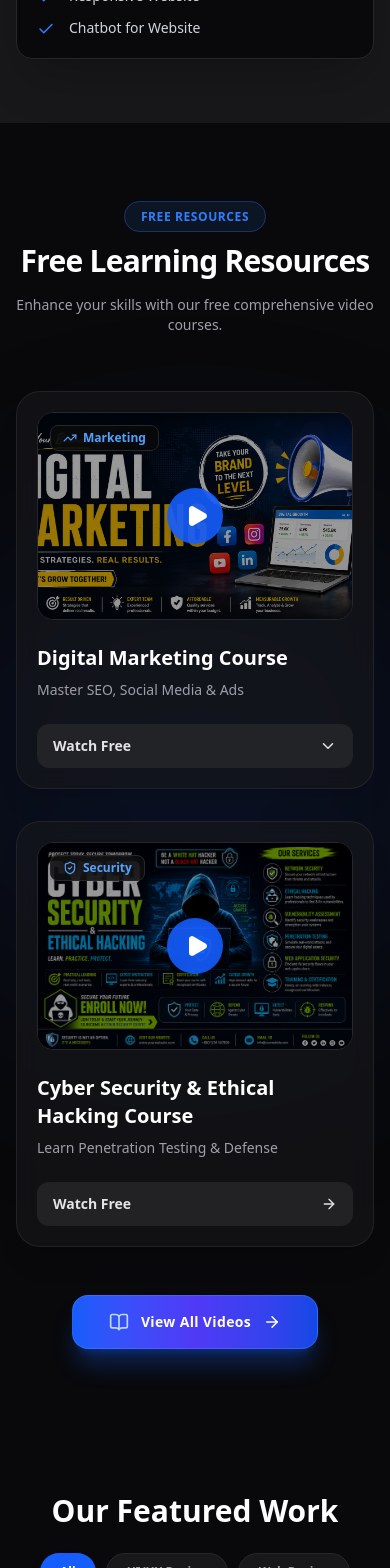
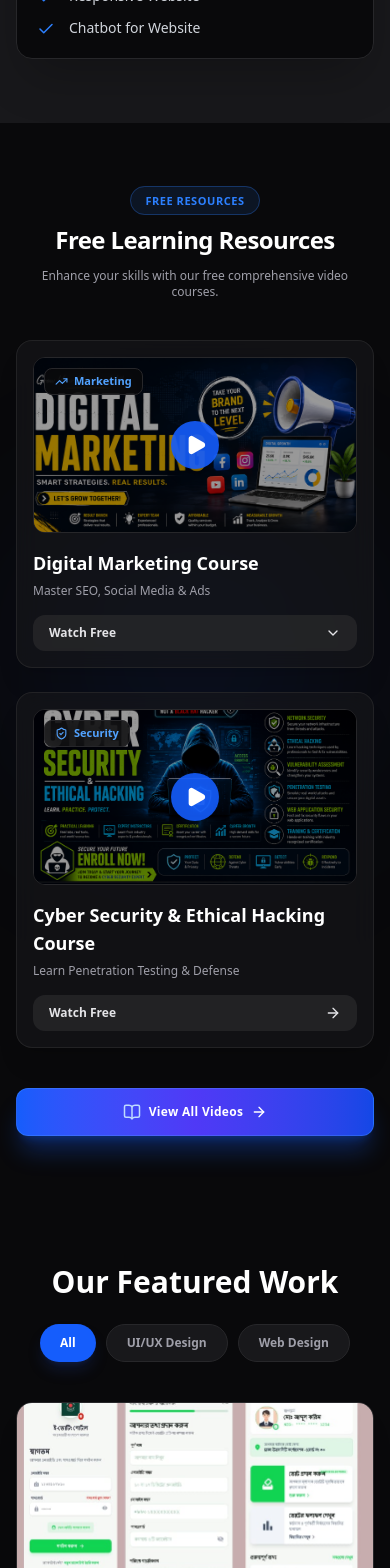
Before and after one commit to injamamulhoqtamim-bit/zyntrix-marketing, a Next.js app: page / in a window 390 px wide. Shown: the part 2640-4208 px from the top of the page. Built offline with nearby package versions, Linux system fonts and the light colour scheme.

Commit message:
404 not found

```diff
--- a/src/components/FreeResources.jsx
+++ b/src/components/FreeResources.jsx
@@ -1,11 +1,14 @@
 import React, { useState } from 'react';
-import { Play, ArrowRight, BookOpen, ShieldCheck, TrendingUp, ChevronDown } from "lucide-react";
+import { Play, ArrowRight, BookOpen, ShieldCheck, TrendingUp, ChevronDown, Home, ArrowLeft, AlertTriangle } from "lucide-react";
 
 export default function FreeResources({ lang = "en" }) {
-  // ডিজিটাল মার্কেটিং সাব-মেনু ওপেন/ক্লোজ স্টেট (মোবাইল ও ডেস্কটপ উভয়ের জন্য)
+  // ডিজিটাল মার্কেটিং সাব-মেনু ওপেন/ক্লোজ স্টেট
   const [showMarketingLinks, setShowMarketingLinks] = useState(false);
 
-  // ভাষা অনুযায়ী টেক্সট কনটেন্ট এবং আলাদা ভিডিও/ড্রাইভ লিংক
+  // 404 পেজ দেখানোর জন্য স্টেট (true হলে 404 পেজ রেন্ডার হবে)
+  const [isNotFoundPage, setIsNotFoundPage] = useState(false);
+
+  // ভাষা অনুযায়ী টেক্সট কনটেন্ট এবং লিংকসমূহ
   const content = {
     en: {
       badge: "Free Resources",
@@ -13,18 +16,20 @@ export default function FreeResources({ lang = "en" }) {
       subtitle: "Enhance your skills with our free comprehensive video courses.",
       card1Title: "Digital Marketing Course",
       card1Sub: "Master SEO, Social Media & Ads",
-      // ডিজিটাল মার্কেটিং এর সাব-কোর্সের লিংকসমূহ
       marketingSub1: "Digital Marketing Basic UY LAB",
-      marketingSub1Link: "https://drive.google.com/drive/folders/1BHpFXqwWsmo4xPyAlUKFKlKzSmFh_cb2?usp=drive_link", // এখানে আপনার লিংক দিন
+      marketingSub1Link: "https://drive.google.com/drive/folders/1BHpFXqwWsmo4xPyAlUKFKlKzSmFh_cb2?usp=drive_link",
       marketingSub2: "Email Marketing",
-      marketingSub2Link: "https://drive.google.com/drive/folders/1OeVjeYT1i3RMEWQAecv_xNXaH7tV-BGA?usp=drive_link", // এখানে আপনার লিংক দিন
-
+      marketingSub2Link: "https://drive.google.com/drive/folders/1OeVjeYT1i3RMEWQAecv_xNXaH7tV-BGA?usp=drive_link",
       card2Title: "Cyber Security & Ethical Hacking Course",
       card2Sub: "Learn Penetration Testing & Defense",
-      card2Link: "https://drive.google.com/drive/folders/1uszP50mxR3K59cKqTrIOwQmH8PaKHJ0V?usp=drive_link", // এখানে আপনার ড্রাইভ লিংক দেওয়া আছে
+      card2Link: "https://drive.google.com/drive/folders/1uszP50mxR3K59cKqTrIOwQmH8PaKHJ0V?usp=drive_link",
       watchBtn: "Watch Free",
       mainBtnText: "View All Videos",
-      mainBtnLink: "https://www.youtube.com/@YOUR_CHANNEL",
+      // 404 পেজের জন্য টেক্সট
+      notFoundCode: "404",
+      notFoundTitle: "Oops! Page Not Found",
+      notFoundDesc: "The video archive or channel you are looking for might have been removed, had its name changed, or is temporarily unavailable.",
+      backHomeBtn: "Back to Home",
     },
     bn: {
       badge: "ফ্রি রিসোর্স",
@@ -32,73 +37,115 @@ export default function FreeResources({ lang = "en" }) {
       subtitle: "আমাদের ফ্রি কমপ্লিট ভিডিও কোর্সের মাধ্যমে আপনার দক্ষতা বাড়িয়ে নিন।",
       card1Title: "ডিজিটাল মার্কেটিং কোর্স",
       card1Sub: "এসইও, সোশ্যাল মিডিয়া এবং এডস মাস্টার করুন",
-      // ডিজিটাল মার্কেটিং এর সাব-কোর্সের লিংকসমূহ
       marketingSub1: "Digital Marketing Basic UY LAB",
-      marketingSub1Link: "https://www.youtube.com/watch?v=YOUR_UY_LAB_LINK", // এখানে আপনার লিংক দিন
+      marketingSub1Link: "https://drive.google.com/drive/folders/1BHpFXqwWsmo4xPyAlUKFKlKzSmFh_cb2?usp=drive_link",
       marketingSub2: "Email Marketing",
-      marketingSub2Link: "https://www.youtube.com/watch?v=YOUR_EMAIL_MARKETING_LINK", // এখানে আপনার লিংক দিন
-
+      marketingSub2Link: "https://drive.google.com/drive/folders/1OeVjeYT1i3RMEWQAecv_xNXaH7tV-BGA?usp=drive_link",
       card2Title: "সাইবার সিকিউরিটি ও ইথিকাল হ্যাকিং কোর্স",
       card2Sub: "পেনিট্রেশন টেস্টিং এবং ডিফেন্স শিখুন",
-      card2Link: "https://drive.google.com/drive/folders/1uszP50mxR3K59cKqTrIOwQmH8PaKHJ0V?usp=drive_link", // এখানে আপনার ড্রাইভ লিংক দেওয়া আছে
+      card2Link: "https://drive.google.com/drive/folders/1uszP50mxR3K59cKqTrIOwQmH8PaKHJ0V?usp=drive_link",
       watchBtn: "ফ্রি দেখুন",
       mainBtnText: "সব ভিডিও দেখুন",
-      mainBtnLink: "https://www.youtube.com/@YOUR_CHANNEL",
+      // 404 পেজের জন্য টেক্সট
+      notFoundCode: "404",
+      notFoundTitle: "ওপস! পেজটি পাওয়া যায়নি",
+      notFoundDesc: "আপনি যে ভিডিও আর্কাইভ বা চ্যানেলটি খুঁজছেন তা হয়তো সরিয়ে ফেলা হয়েছে, নাম পরিবর্তন করা হয়েছে অথবা সাময়িকভাবে অনুপলব্ধ রয়েছে।",
+      backHomeBtn: "হোমে ফিরে যান",
     },
   };
 
   const t = content[lang] || content.en;
 
+  // যদি `isNotFoundPage` ট্রু হয়, তবে প্রিমিয়াম 404 পেজ রেন্ডার করবে
+  if (isNotFoundPage) {
+    return (
+      <section className="min-h-screen bg-zinc-950 text-white flex items-center justify-center px-4 sm:px-6 relative overflow-hidden">
+        {/* Background Glow Effect */}
+        <div className="absolute top-1/2 left-1/2 -translate-x-1/2 -translate-y-1/2 w-[350px] sm:w-[500px] h-[350px] sm:h-[500px] bg-red-600/10 rounded-full blur-[120px] pointer-events-none"></div>
+
+        <div className="max-w-xl mx-auto text-center relative z-10">
+          {/* Icon Badge */}
+          <div className="inline-flex items-center justify-center w-20 h-20 sm:w-24 sm:h-24 bg-zinc-900 border border-zinc-800 rounded-3xl shadow-2xl mb-8 group hover:border-red-500/50 transition-all duration-300">
+            <AlertTriangle className="w-10 h-10 sm:w-12 sm:h-12 text-red-500 animate-pulse" />
+          </div>
+
+          {/* 404 Number with Gradient */}
+          <h1 className="text-7xl sm:text-9xl font-black tracking-widest bg-gradient-to-r from-red-500 via-rose-500 to-orange-500 bg-clip-text text-transparent mb-4">
+            {t.notFoundCode}
+          </h1>
+
+          {/* Title & Description */}
+          <h2 className="text-2xl sm:text-3xl font-bold mb-4 text-white">
+            {t.notFoundTitle}
+          </h2>
+          <p className="text-zinc-400 text-xs sm:text-sm md:text-base mb-8 max-w-md mx-auto leading-relaxed">
+            {t.notFoundDesc}
+          </p>
+
+          {/* Back Home Button */}
+          <button
+            onClick={() => setIsNotFoundPage(false)}
+            className="group inline-flex items-center gap-3 px-8 py-4 font-bold text-white transition-all duration-300 bg-gradient-to-r from-blue-600 via-indigo-600 to-blue-700 rounded-2xl hover:scale-105 active:scale-95 shadow-xl shadow-blue-600/30 hover:shadow-blue-500/50 cursor-pointer border border-blue-400/30"
+          >
+            <ArrowLeft size={18} className="transform group-hover:-translate-x-1.5 transition-transform" />
+            <span className="text-sm sm:text-base">{t.backHomeBtn}</span>
+          </button>
+        </div>
+      </section>
+    );
+  }
+
+  // মূল রিসোর্স সেকশন
   return (
-    <section id="resources" className="py-20 sm:py-28 bg-zinc-950 text-white relative overflow-hidden">
-      {/* Background Glow Effect */}
-      <div className="absolute top-1/2 left-1/2 -translate-x-1/2 -translate-y-1/2 w-[500px] h-[500px] bg-blue-600/10 rounded-full blur-[120px] pointer-events-none"></div>
+    <section id="resources" className="py-16 sm:py-24 md:py-28 bg-zinc-950 text-white relative overflow-hidden">
+      {/* Background Glow Effect - Responsive sizing */}
+      <div className="absolute top-1/2 left-1/2 -translate-x-1/2 -translate-y-1/2 w-[300px] sm:w-[450px] md:w-[500px] h-[300px] sm:h-[450px] md:h-[500px] bg-blue-600/10 rounded-full blur-[100px] sm:blur-[120px] pointer-events-none"></div>
 
-      <div className="max-w-6xl mx-auto px-4 sm:px-6 relative z-10">
+      <div className="max-w-6xl mx-auto px-4 sm:px-6 lg:px-8 relative z-10">
 
         {/* Section Header */}
-        <div className="text-center max-w-2xl mx-auto mb-14">
-          <div className="inline-block mb-4">
-            <span className="text-xs sm:text-sm font-bold uppercase tracking-wider text-blue-500 bg-blue-500/10 border border-blue-500/30 px-4 py-1.5 rounded-full">
+        <div className="text-center max-w-2xl mx-auto mb-10 sm:mb-14">
+          <div className="inline-block mb-3 sm:mb-4">
+            <span className="text-[11px] sm:text-xs md:text-sm font-bold uppercase tracking-wider text-blue-500 bg-blue-500/10 border border-blue-500/30 px-3.5 sm:px-4 py-1.5 rounded-full">
               {t.badge}
             </span>
           </div>
-          <h2 className="text-3xl sm:text-4xl md:text-5xl font-black mb-4 tracking-tight">
+          <h2 className="text-2xl sm:text-4xl md:text-5xl font-black mb-3 sm:mb-4 tracking-tight leading-snug sm:leading-tight">
             {t.title}
           </h2>
-          <p className="text-zinc-400 text-sm sm:text-base">
+          <p className="text-zinc-400 text-xs sm:text-sm md:text-base px-2 sm:px-0">
             {t.subtitle}
           </p>
         </div>
 
         {/* Cards Grid (2 Cards) */}
-        <div className="grid grid-cols-1 md:grid-cols-2 gap-8 mb-12">
+        <div className="grid grid-cols-1 md:grid-cols-2 gap-6 sm:gap-8 mb-10 sm:mb-12">
 
-          {/* Card 1: Digital Marketing (ডুয়াল সাব-বাটন যুক্ত) */}
-          <div className="group relative bg-zinc-900/60 border border-zinc-800/80 rounded-3xl p-5 sm:p-6 backdrop-blur-md hover:border-blue-500/50 transition-all duration-300 shadow-xl hover:shadow-blue-500/10 flex flex-col justify-between">
+          {/* Card 1: Digital Marketing */}
+          <div className="group relative bg-zinc-900/60 border border-zinc-800/80 rounded-2xl sm:rounded-3xl p-4 sm:p-6 backdrop-blur-md hover:border-blue-500/50 transition-all duration-300 shadow-xl flex flex-col justify-between">
             <div>
               {/* Image / Thumbnail Container */}
-              <div className="relative block h-52 sm:h-60 rounded-2xl overflow-hidden mb-6 bg-zinc-950 border border-zinc-800">
+              <div className="relative block h-44 sm:h-52 md:h-60 rounded-xl sm:rounded-2xl overflow-hidden mb-4 sm:mb-6 bg-zinc-950 border border-zinc-800">
                 <img
                   src="/digitalMarketing.png"
                   alt="Digital Marketing Course"
                   className="w-full h-full object-cover group-hover:scale-105 transition-transform duration-500"
                 />
                 <div className="absolute inset-0 bg-black/40 group-hover:bg-black/20 transition-colors flex items-center justify-center">
-                  <div className="w-14 h-14 bg-blue-600/90 rounded-full flex items-center justify-center text-white shadow-lg group-hover:scale-110 transition-transform">
-                    <Play size={24} className="fill-white ml-1" />
+                  <div className="w-12 h-12 sm:w-14 sm:h-14 bg-blue-600/90 rounded-full flex items-center justify-center text-white shadow-lg group-hover:scale-110 transition-transform">
+                    <Play size={22} className="fill-white ml-0.5 sm:ml-1" />
                   </div>
                 </div>
-                <div className="absolute top-3 left-3 bg-zinc-950/80 backdrop-blur-md border border-zinc-800 px-3 py-1 rounded-lg text-xs font-semibold text-blue-400 flex items-center gap-1.5">
-                  <TrendingUp size={14} /> Marketing
+                <div className="absolute top-2.5 left-2.5 sm:top-3 sm:left-3 bg-zinc-950/80 backdrop-blur-md border border-zinc-800 px-2.5 sm:px-3 py-1 rounded-lg text-[11px] sm:text-xs font-semibold text-blue-400 flex items-center gap-1.5">
+                  <TrendingUp size={13} /> Marketing
                 </div>
               </div>
 
               {/* Title & Subtitle */}
-              <h3 className="text-xl sm:text-2xl font-bold text-white mb-2 group-hover:text-blue-400 transition-colors">
+              <h3 className="text-lg sm:text-xl md:text-2xl font-bold text-white mb-1.5 sm:mb-2 group-hover:text-blue-400 transition-colors">
                 {t.card1Title}
               </h3>
-              <p className="text-zinc-400 text-sm sm:text-base mb-6">
+              <p className="text-zinc-400 text-xs sm:text-sm md:text-base mb-4 sm:mb-6">
                 {t.card1Sub}
               </p>
             </div>
@@ -107,33 +154,33 @@ export default function FreeResources({ lang = "en" }) {
             <div className="relative">
               <button
                 onClick={() => setShowMarketingLinks(!showMarketingLinks)}
-                className="inline-flex items-center justify-between w-full py-3 px-4 bg-zinc-800/80 hover:bg-blue-600 text-zinc-200 hover:text-white rounded-xl font-semibold text-sm transition-all duration-300 cursor-pointer"
+                className="inline-flex items-center justify-between w-full py-2.5 sm:py-3 px-4 bg-zinc-800/80 hover:bg-blue-600 text-zinc-200 hover:text-white rounded-xl font-semibold text-xs sm:text-sm transition-all duration-300 cursor-pointer"
               >
                 <span>{t.watchBtn}</span>
-                <ChevronDown size={18} className={`transform transition-transform duration-300 ${showMarketingLinks ? "rotate-180" : ""}`} />
+                <ChevronDown size={16} className={`transform transition-transform duration-300 ${showMarketingLinks ? "rotate-180" : ""}`} />
               </button>
 
-              {/* যখন "Watch Free" এ ক্লিক করা হবে তখন এই ২টি সাব-বাটন ওপেন হবে */}
+              {/* Sub-links Dropdown / Pop-up */}
               {showMarketingLinks && (
-                <div className="absolute left-0 bottom-full mb-2 w-full bg-zinc-900 border border-zinc-700/80 rounded-2xl p-2 shadow-2xl z-20 flex flex-col gap-2 animate-fadeIn">
+                <div className="absolute left-0 bottom-full mb-2 w-full bg-zinc-900 border border-zinc-700/80 rounded-xl sm:rounded-2xl p-2 shadow-2xl z-20 flex flex-col gap-2 animate-fadeIn">
                   <a
                     href={t.marketingSub1Link}
                     target="_blank"
                     rel="noopener noreferrer"
-                    className="flex items-center justify-between p-2.5 rounded-xl bg-zinc-800/60 hover:bg-blue-600 text-zinc-200 hover:text-white text-xs font-semibold transition-colors group/sub"
+                    className="flex items-center justify-between p-2.5 rounded-lg sm:rounded-xl bg-zinc-800/60 hover:bg-blue-600 text-zinc-200 hover:text-white text-xs font-semibold transition-colors group/sub"
                   >
-                    <span>{t.marketingSub1}</span>
-                    <ArrowRight size={14} className="transform group-hover/sub:translate-x-1 transition-transform" />
+                    <span className="truncate pr-2">{t.marketingSub1}</span>
+                    <ArrowRight size={14} className="shrink-0 transform group-hover/sub:translate-x-1 transition-transform" />
                   </a>
 
                   <a
                     href={t.marketingSub2Link}
                     target="_blank"
                     rel="noopener noreferrer"
-                    className="flex items-center justify-between p-2.5 rounded-xl bg-zinc-800/60 hover:bg-blue-600 text-zinc-200 hover:text-white text-xs font-semibold transition-colors group/sub"
+                    className="flex items-center justify-between p-2.5 rounded-lg sm:rounded-xl bg-zinc-800/60 hover:bg-blue-600 text-zinc-200 hover:text-white text-xs font-semibold transition-colors group/sub"
                   >
-                    <span>{t.marketingSub2}</span>
-                    <ArrowRight size={14} className="transform group-hover/sub:translate-x-1 transition-transform" />
+                    <span className="truncate pr-2">{t.marketingSub2}</span>
+                    <ArrowRight size={14} className="shrink-0 transform group-hover/sub:translate-x-1 transition-transform" />
                   </a>
                 </div>
               )}
@@ -142,14 +189,14 @@ export default function FreeResources({ lang = "en" }) {
           </div>
 
           {/* Card 2: Cyber Security & Ethical Hacking */}
-          <div className="group relative bg-zinc-900/60 border border-zinc-800/80 rounded-3xl p-5 sm:p-6 backdrop-blur-md hover:border-blue-500/50 transition-all duration-300 shadow-xl hover:shadow-blue-500/10 flex flex-col justify-between">
+          <div className="group relative bg-zinc-900/60 border border-zinc-800/80 rounded-2xl sm:rounded-3xl p-4 sm:p-6 backdrop-blur-md hover:border-blue-500/50 transition-all duration-300 shadow-xl flex flex-col justify-between">
             <div>
               {/* Image / Thumbnail Container */}
               <a
                 href={t.card2Link}
                 target="_blank"
                 rel="noopener noreferrer"
-                className="relative block h-52 sm:h-60 rounded-2xl overflow-hidden mb-6 bg-zinc-950 border border-zinc-800 cursor-pointer"
+                className="relative block h-44 sm:h-52 md:h-60 rounded-xl sm:rounded-2xl overflow-hidden mb-4 sm:mb-6 bg-zinc-950 border border-zinc-800 cursor-pointer"
               >
                 <img
                   src="/cyberSecurity.png"
@@ -157,30 +204,30 @@ export default function FreeResources({ lang = "en" }) {
                   className="w-full h-full object-cover group-hover:scale-105 transition-transform duration-500"
                 />
                 <div className="absolute inset-0 bg-black/40 group-hover:bg-black/20 transition-colors flex items-center justify-center">
-                  <div className="w-14 h-14 bg-blue-600/90 rounded-full flex items-center justify-center text-white shadow-lg group-hover:scale-110 transition-transform">
-                    <Play size={24} className="fill-white ml-1" />
+                  <div className="w-12 h-12 sm:w-14 sm:h-14 bg-blue-600/90 rounded-full flex items-center justify-center text-white shadow-lg group-hover:scale-110 transition-transform">
+                    <Play size={22} className="fill-white ml-0.5 sm:ml-1" />
                   </div>
                 </div>
-                <div className="absolute top-3 left-3 bg-zinc-950/80 backdrop-blur-md border border-zinc-800 px-3 py-1 rounded-lg text-xs font-semibold text-blue-400 flex items-center gap-1.5">
-                  <ShieldCheck size={14} /> Security
+                <div className="absolute top-2.5 left-2.5 sm:top-3 sm:left-3 bg-zinc-950/80 backdrop-blur-md border border-zinc-800 px-2.5 sm:px-3 py-1 rounded-lg text-[11px] sm:text-xs font-semibold text-blue-400 flex items-center gap-1.5">
+                  <ShieldCheck size={13} /> Security
                 </div>
               </a>
 
               {/* Title & Subtitle */}
-              <h3 className="text-xl sm:text-2xl font-bold text-white mb-2 group-hover:text-blue-400 transition-colors">
+              <h3 className="text-lg sm:text-xl md:text-2xl font-bold text-white mb-1.5 sm:mb-2 group-hover:text-blue-400 transition-colors">
                 {t.card2Title}
               </h3>
-              <p className="text-zinc-400 text-sm sm:text-base mb-6">
+              <p className="text-zinc-400 text-xs sm:text-sm md:text-base mb-4 sm:mb-6">
                 {t.card2Sub}
               </p>
             </div>
 
-            {/* Action Button inside Card (Watch Free) */}
+            {/* Action Button inside Card */}
             <a
               href={t.card2Link}
               target="_blank"
               rel="noopener noreferrer"
-              className="inline-flex items-center justify-between w-full py-3 px-4 bg-zinc-800/80 hover:bg-blue-600 text-zinc-200 hover:text-white rounded-xl font-semibold text-sm transition-all duration-300 group/btn"
+              className="inline-flex items-center justify-between w-full py-2.5 sm:py-3 px-4 bg-zinc-800/80 hover:bg-blue-600 text-zinc-200 hover:text-white rounded-xl font-semibold text-xs sm:text-sm transition-all duration-300 group/btn"
             >
               <span>{t.watchBtn}</span>
               <ArrowRight size={16} className="transform group-hover/btn:translate-x-1 transition-transform" />
@@ -189,21 +236,19 @@ export default function FreeResources({ lang = "en" }) {
 
         </div>
 
-        {/* Bottom Main "View All Videos" Button */}
+        {/* Bottom Main "View All Videos" Button (Clicking this will show 404 Page) */}
         <div className="text-center">
-          <a
-            href={t.mainBtnLink}
-            target="_blank"
-            rel="noopener noreferrer"
-            className="group relative inline-flex items-center gap-3 px-9 py-4 font-bold text-white transition-all duration-300 bg-gradient-to-r from-blue-600 via-indigo-600 to-blue-700 rounded-2xl hover:scale-105 active:scale-95 shadow-xl shadow-blue-600/30 hover:shadow-blue-500/50 cursor-pointer overflow-hidden border border-blue-400/30"
+          <button
+            onClick={() => setIsNotFoundPage(true)}
+            className="group relative inline-flex items-center justify-center gap-2 sm:gap-3 px-6 sm:px-9 py-3.5 sm:py-4 font-bold text-white transition-all duration-300 bg-gradient-to-r from-blue-600 via-indigo-600 to-blue-700 rounded-xl sm:rounded-2xl hover:scale-105 active:scale-95 shadow-xl shadow-blue-600/30 hover:shadow-blue-500/50 cursor-pointer overflow-hidden border border-blue-400/30 w-full sm:w-auto"
           >
             {/* Shimmer Light Effect */}
             <span className="absolute top-0 -inset-full h-full w-1/2 z-5 block transform -skew-x-12 bg-gradient-to-r from-transparent via-white/30 to-transparent group-hover:animate-shine" />
 
-            <BookOpen size={20} className="text-blue-200 group-hover:text-white transition-colors relative z-10" />
-            <span className="relative z-10 text-sm sm:text-base tracking-wide">{t.mainBtnText}</span>
-            <ArrowRight size={18} className="relative z-10 transform group-hover:translate-x-1.5 transition-transform" />
-          </a>
+            <BookOpen size={18} className="text-blue-200 group-hover:text-white transition-colors relative z-10 shrink-0" />
+            <span className="relative z-10 text-xs sm:text-sm md:text-base tracking-wide">{t.mainBtnText}</span>
+            <ArrowRight size={16} className="relative z-10 transform group-hover:translate-x-1.5 transition-transform shrink-0" />
+          </button>
         </div>
 
       </div>
```
